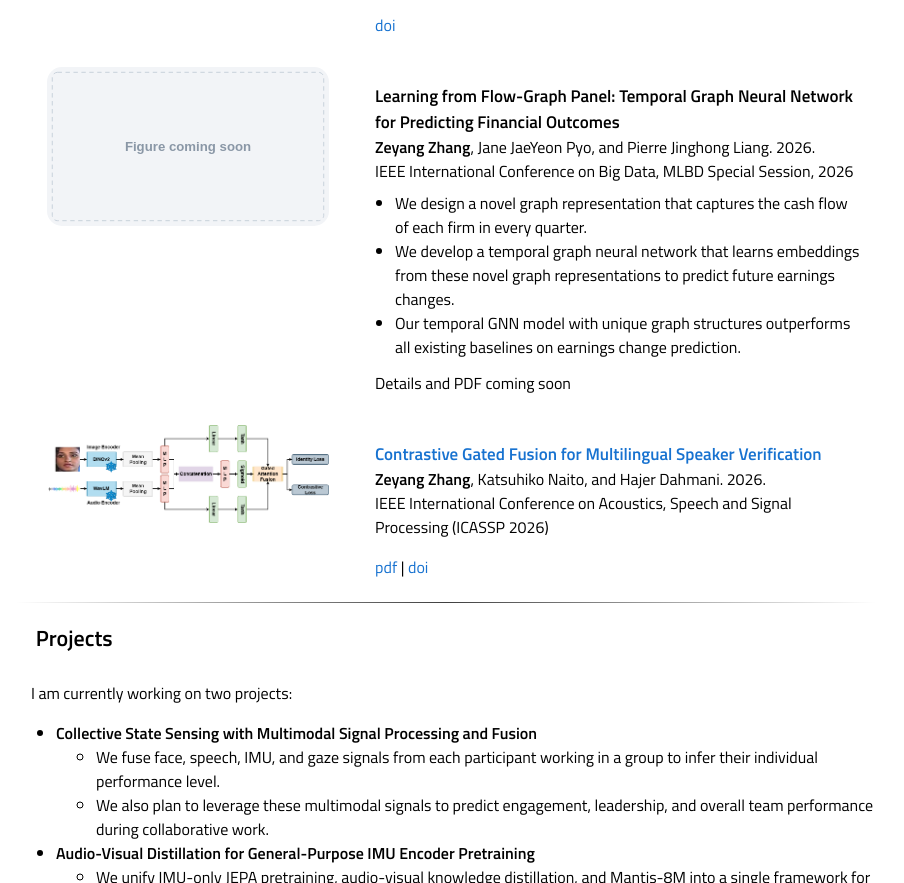
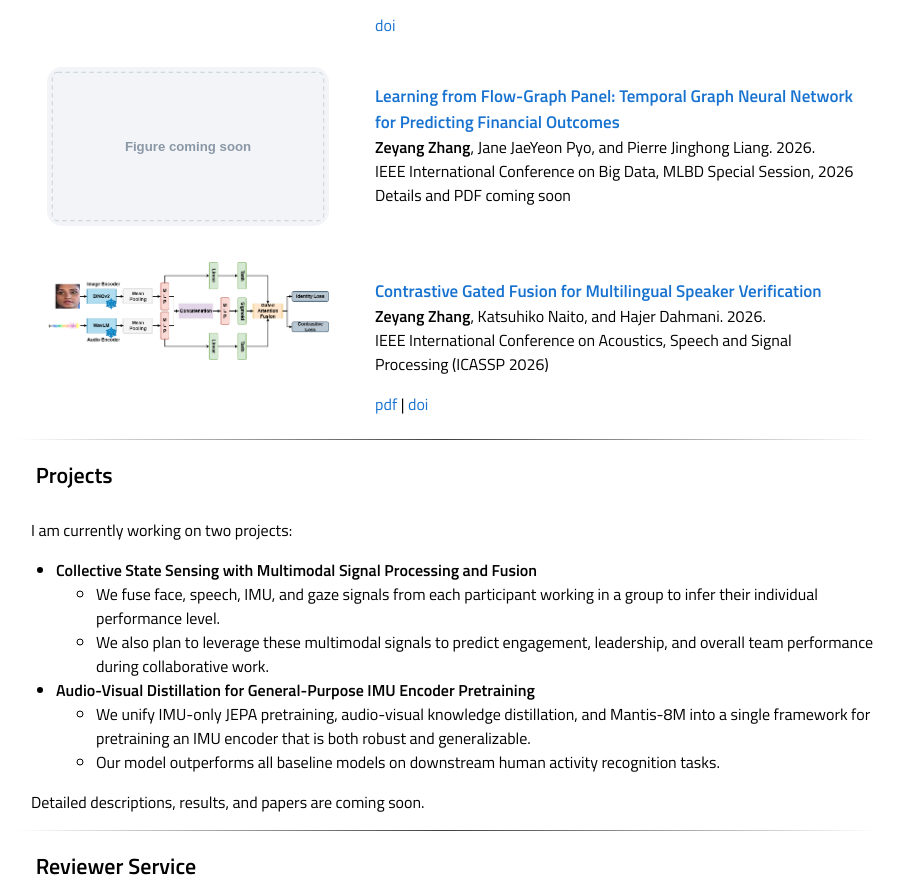
Before and after one commit to Hansuper666/zeyang-homepage, a plain HTML site: page index.html in a window 1280 px wide. Shown: the part 1645-2528 px from the top of the page, without its empty margins (194-1098 px from the left). Drawn offline with Linux system fonts and the light colour scheme.

Commit message:
Match BigData publication entry to the style of other publications

```diff
--- a/index.html
+++ b/index.html
@@ -192,10 +192,6 @@ body.lightbox-open {
   border-radius: 10px;
   box-shadow: 0 8px 40px rgba(0, 0, 0, 0.35);
 }
-.paper-details {
-  margin: 0 0 12px;
-  padding: 0 0 0 20px;
-}
 
 /* Responsive layout */
 html {
@@ -365,19 +361,12 @@ img {
     <img src="./assets/figure-coming-soon.svg" alt="Figure coming soon" width="90%" style="padding-top:0px;padding-bottom:0px;border-radius:15px;">
     </td>
     <td width="60%" valign="top">
-      <p style="margin-bottom:8px;">
-      <heading>Learning from Flow-Graph Panel: Temporal Graph Neural Network for Predicting Financial Outcomes</heading><br>
+      <p>
+      <heading style="color:#1772d0;">Learning from Flow-Graph Panel: Temporal Graph Neural Network for Predicting Financial Outcomes</heading><br>
       <b>Zeyang Zhang</b>, Jane JaeYeon Pyo, and Pierre Jinghong Liang. 2026.<br>
       IEEE International Conference on Big Data, MLBD Special Session, 2026<br>
+      Details and PDF coming soon<br>
       </p>
-      <ul class="paper-details">
-        <li>We design a novel graph representation that captures the cash flow of each firm in every quarter.</li>
-        <li>We develop a temporal graph neural network that learns embeddings from these novel graph representations to predict future earnings changes.</li>
-        <li>Our temporal GNN model with unique graph structures outperforms all existing baselines on earnings change prediction.</li>
-      </ul>
-      <div class="paper" id="flowgraph">
-      Details and PDF coming soon
-      </div>
     </td>
   </tr>
 
```
